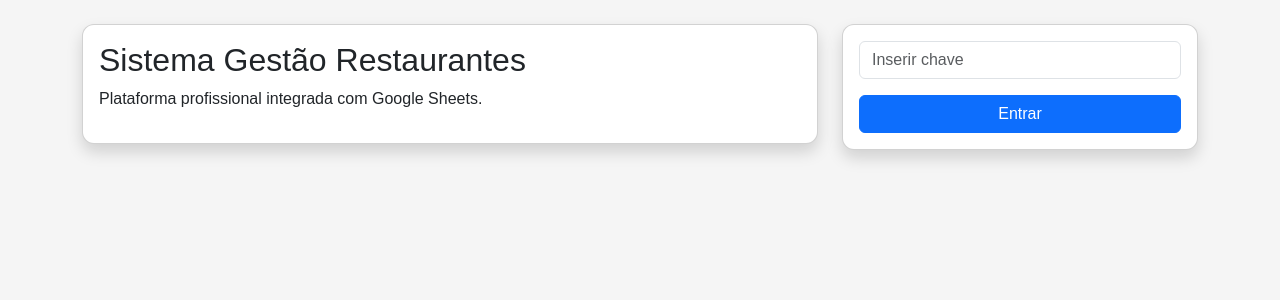
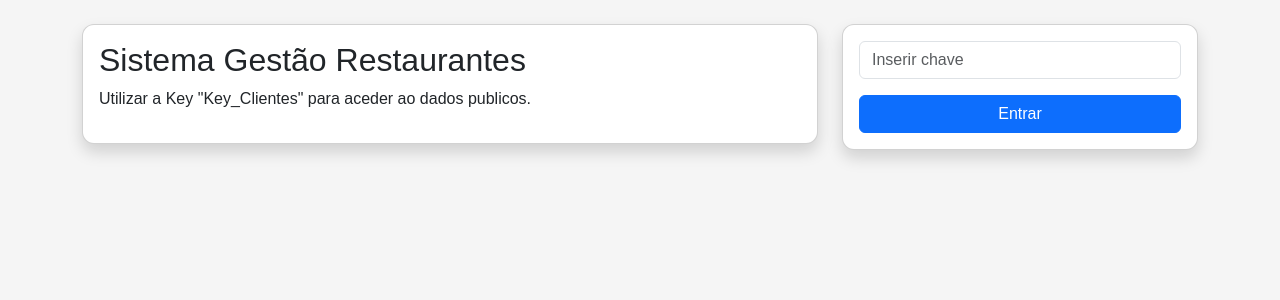
Before and after one commit to grupo6mads/Trabalho-MADS-2, a Flask app: page / in a window 1280 px wide. Shown: the part 56-356 px from the top of the page. Run offline with Flask 3, Linux system fonts and the light colour scheme.

Commit message:
Alteração no index.html

```diff
--- a/templates/index.html
+++ b/templates/index.html
@@ -13,7 +13,7 @@
 <h2>Sistema Gestão Restaurantes</h2>
 
 <p>
-Plataforma profissional integrada com Google Sheets.
+Utilizar a Key "Key_Clientes" para aceder ao dados publicos.
 </p>
 
 </div>
```
